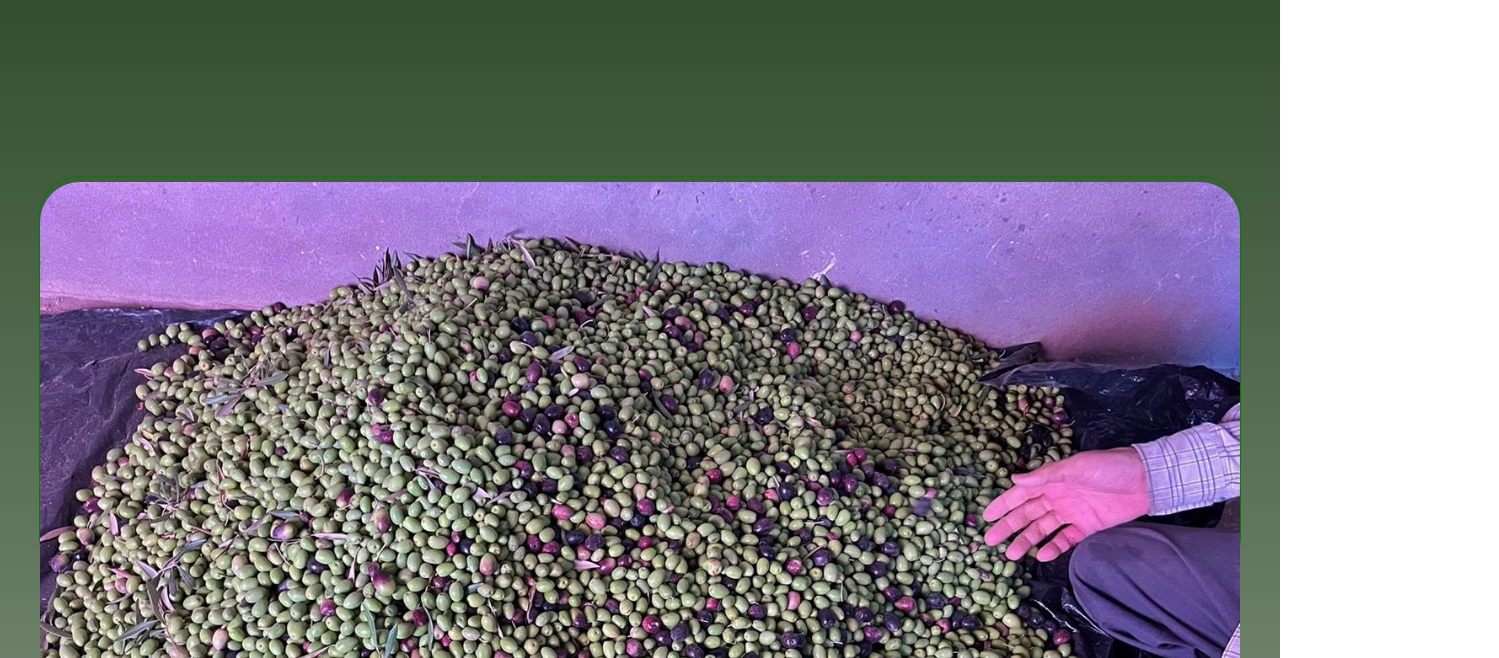
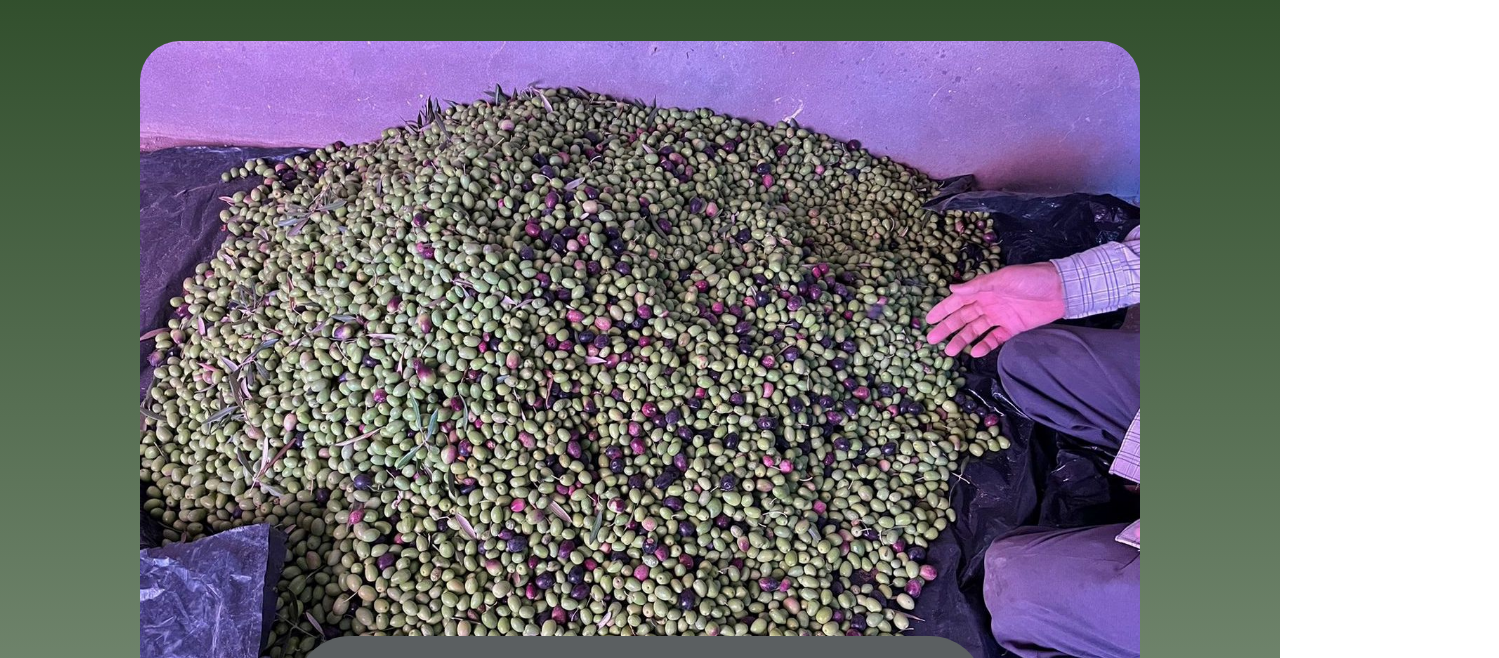
Before and after one commit to Youcode-Classe-E-2023-2024/salmaELgadi_Olive, a plain HTML site: page olivenv.html in a window 1280 px wide. Shown: the part 132-790 px from the top of the page, 1499 px wide, since content can reach past the window. Drawn offline with Linux system fonts and the light colour scheme.

Commit message:
Update olivenv.html

```diff
--- a/olivenv.html
+++ b/olivenv.html
@@ -3,7 +3,7 @@
 <head>
   <title>OLIVIA</title>
   <link rel="stylesheet" type="text/css" href="style/style.css">
-  <link rel="stylesheet" type="text/css" href="style/recolte.css">
+
   <!-- Font Google -->
 <link href="https://fonts.googleapis.com/css?family=Poppins:300,400,500,600,700" rel="stylesheet">
 <meta name="viewport" content="width=device-width, initial-scale=1.0">
```
